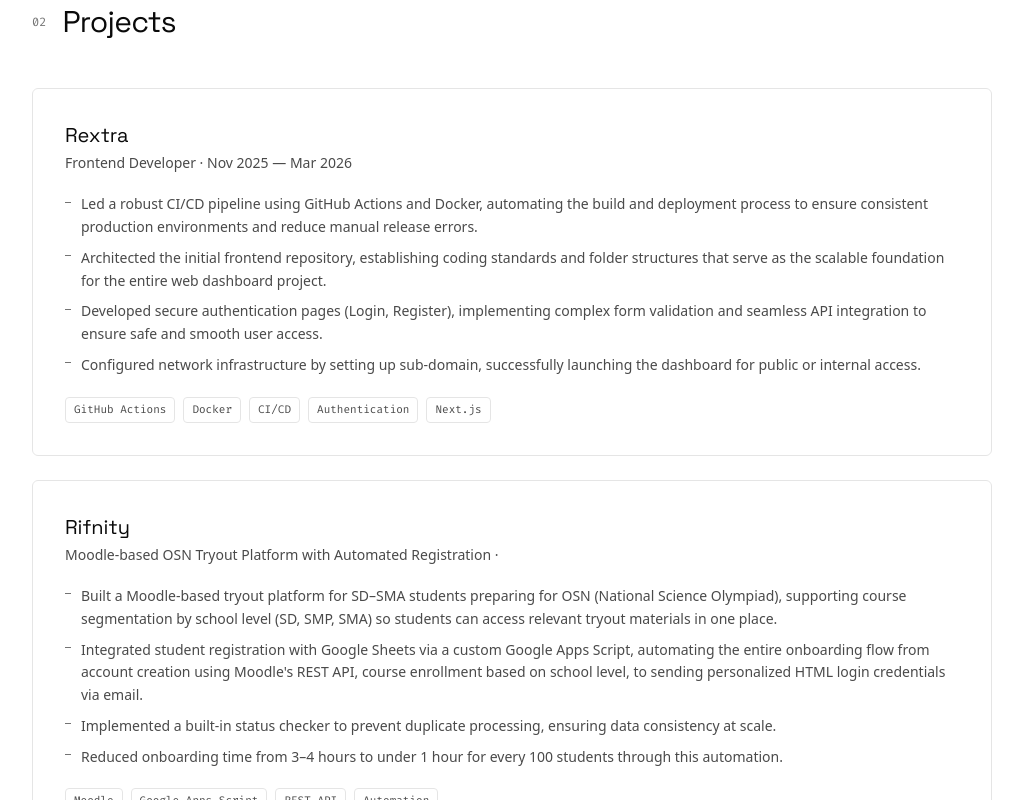
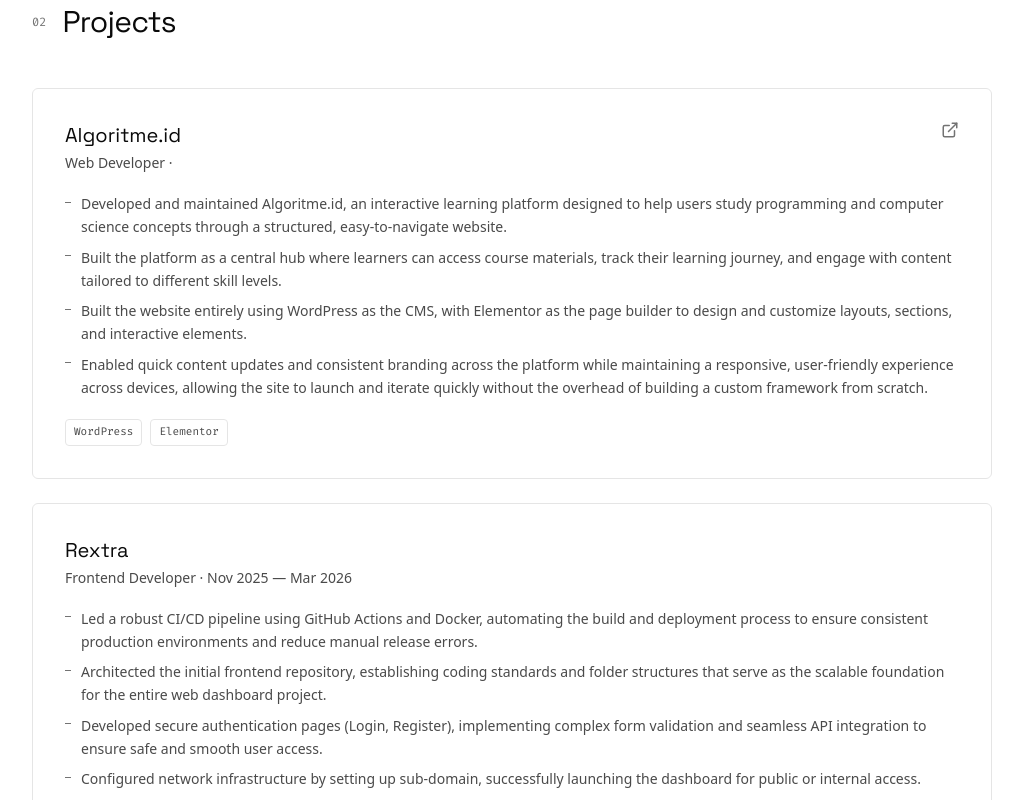
Before and after one commit to kaka-agastya/portfolio-website, a Next.js app: page / in a window 1280 px wide. Shown: the part 3980-4780 px from the top of the page, without its empty margins (128-1151 px from the left). Built offline with nearby package versions, Linux system fonts and the light colour scheme; no server answers.

Commit message:
feat: update projects

```diff
--- a/data/cv.ts
+++ b/data/cv.ts
@@ -163,6 +163,19 @@
 
 export const projects = [
   {
+    name: "Algoritme.id",
+    role: "Web Developer",
+    period: "",
+    points: [
+      "Developed and maintained Algoritme.id, an interactive learning platform designed to help users study programming and computer science concepts through a structured, easy-to-navigate website.",
+      "Built the platform as a central hub where learners can access course materials, track their learning journey, and engage with content tailored to different skill levels.",
+      "Built the website entirely using WordPress as the CMS, with Elementor as the page builder to design and customize layouts, sections, and interactive elements.",
+      "Enabled quick content updates and consistent branding across the platform while maintaining a responsive, user-friendly experience across devices, allowing the site to launch and iterate quickly without the overhead of building a custom framework from scratch.",
+    ],
+    tags: ["WordPress", "Elementor"],
+    link: "https://algoritme.id/",
+  },
+  {
     name: "Rextra",
     role: "Frontend Developer",
     period: "Nov 2025 — Mar 2026",
```
